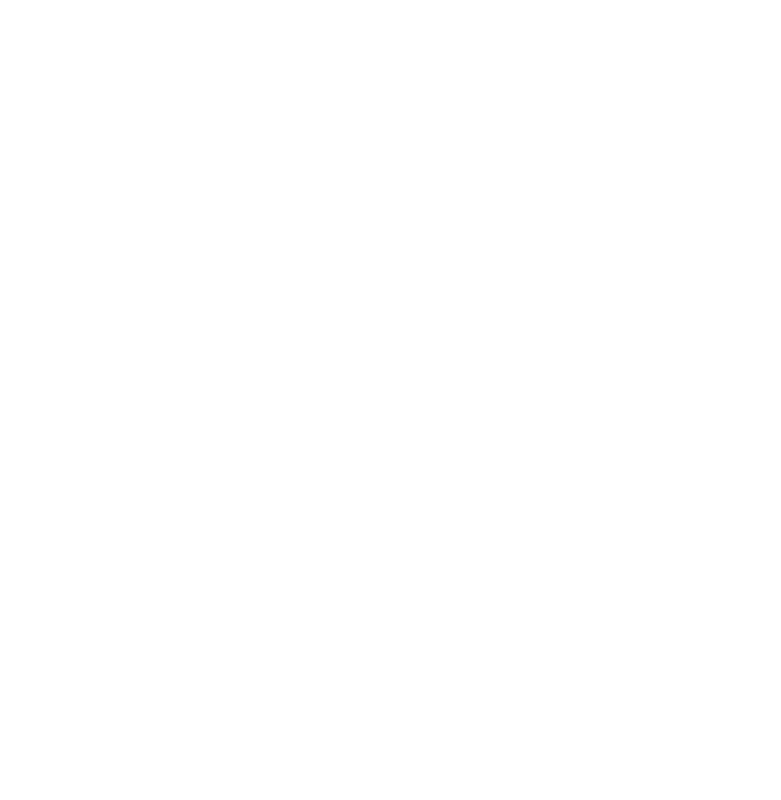
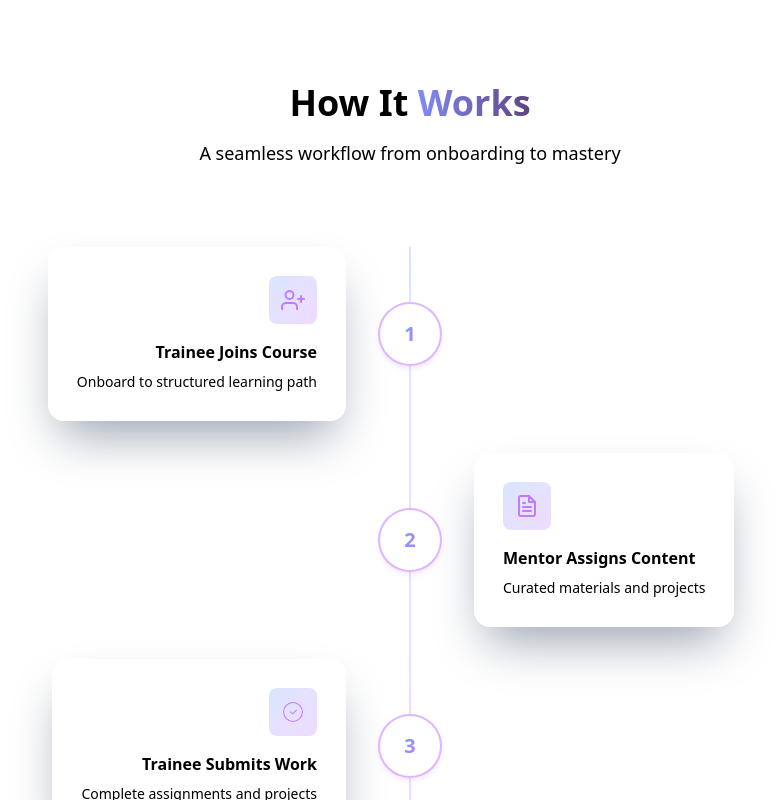
Before and after one commit to bhavik-advant/Learning-Management-System, a Next.js app: page / in a window 1280 px wide. Shown: the part 880-1680 px from the top of the page, without its empty margins (230-1011 px from the left). Before the commit the page ends 867 px from the top, so only its background shows below. Built offline with nearby package versions, Linux system fonts and the light colour scheme.

Commit message:
integrate Workflow component into the Home page.

```diff
--- a/app/page.tsx
+++ b/app/page.tsx
@@ -1,11 +1,13 @@
 import Navbar from "@/components/Navbar";
 import HeroSection from "../components/landingPage/HeroSection";
+import { Workflow } from "@/components/landingPage/WorkFlow";
 
 export default function Home() {
   return (
    <>
     <Navbar />
    <HeroSection />
+   <Workflow />
    </>
   );
 }
--- /dev/null
+++ b/components/landingPage/WorkFlow.tsx
@@ -0,0 +1,91 @@
+import { FiUserPlus , FiFileText ,FiMessageCircle   } from "react-icons/fi";
+import { CiCircleCheck } from "react-icons/ci";
+import { IoMdTrendingUp } from "react-icons/io";
+const steps = [
+  {
+    icon: FiUserPlus,
+    title: "Trainee Joins Course",
+    description: "Onboard to structured learning path",
+  },
+  {
+    icon: FiFileText,
+    title: "Mentor Assigns Content",
+    description: "Curated materials and projects",
+  },
+  {
+    icon: CiCircleCheck,
+    title: "Trainee Submits Work",
+    description: "Complete assignments and projects",
+  },
+  {
+    icon: FiMessageCircle,
+    title: "Mentor Reviews & Scores",
+    description: "Detailed feedback and evaluation",
+  },
+  {
+    icon: IoMdTrendingUp,
+    title: "Admin Tracks Progress",
+    description: "Monitor performance and analytics",
+  },
+];
+
+export function Workflow() {
+  return (
+    <section id="workflow" className="py-24">
+      <div className="mx-auto max-w-7xl px-6">
+        <div className="mb-20 text-center">
+          <h2 className="mb-4 text-4xl font-bold">
+            How It{" "}
+            <span className="bg-linear-to-r from-[#828bf8] to-[#5d447f] bg-clip-text text-transparent">
+              Works
+            </span>
+          </h2>
+          <p className="text-lg text-muted-foreground">
+            A seamless workflow from onboarding to mastery
+          </p>
+        </div>
+
+        <div className="relative">
+
+          <div className="absolute left-1/2 top-0  h-full w-0.5 -translate-x-1/2 bg-gradient-to-b from-blue-500 via-purple-500 to-indigo-500 opacity-20 hidden sm:block" />
+
+          <div className="space-y-8">
+            {steps.map((step, index) => (
+              <div
+                key={index}
+                className={`flex items-center gap-8 ${
+                  index % 2 === 0 ? "flex-row" : "flex-row-reverse"
+                }`}
+              >
+                <div className={`flex-1 ${index % 2 === 0 ? "text-right" : "text-left"}`}>
+                  <div
+                    className={`group inline-block rounded-2xl border border-white shadow-2xl shadow-gray-400 p-7 backdrop-blur-sm transition-all hover:border-purple-500/30 hover:shadow-md hover:shadow-purple-500/10 ${
+                      index % 2 === 0 ? "sm:ml-auto" : "sm:mr-auto"
+                    }`}
+                    style={{ maxWidth: "520px" }}
+                  >
+                    <div className="mb-4 inline-flex h-12 w-12 items-center justify-center rounded-lg bg-gradient-to-br from-blue-500/20 to-purple-500/20 ring-1 ring-white/10">
+                      <step.icon className="h-6 w-6 text-purple-400" />
+                    </div>
+                    <h3 className="mb-2 font-semibold">{step.title}</h3>
+                    <p className="text-sm text-muted-foreground">{step.description}</p>
+                  </div>
+                </div>
+
+                <div className="relative z-10  ">
+                  <div className="flex h-16 w-16 items-center justify-center rounded-full border-2 z-10 border-purple-500/40 bg-white shadow-md shadow-purple-500/10">
+                    <span className="bg-gradient-to-br from-blue-400 to-purple-400 bg-clip-text text-xl font-bold text-transparent">
+                      {index + 1}
+                    </span>
+                  </div>
+                </div>
+
+                <div className="hidden flex-1 sm:block " />
+              </div>
+            ))}
+          </div>
+        </div>
+      </div>
+    </section>
+  );
+}
--- a/package.json
+++ b/package.json
@@ -21,6 +21,7 @@
     "@types/react-dom": "^19",
     "eslint": "^9",
     "eslint-config-next": "16.2.2",
+    "prettier": "^3.8.1",
     "tailwindcss": "^4",
     "typescript": "^5"
   }
```
Also changed, not shown: 1 other file (tests, documents, lock files or other folders).
